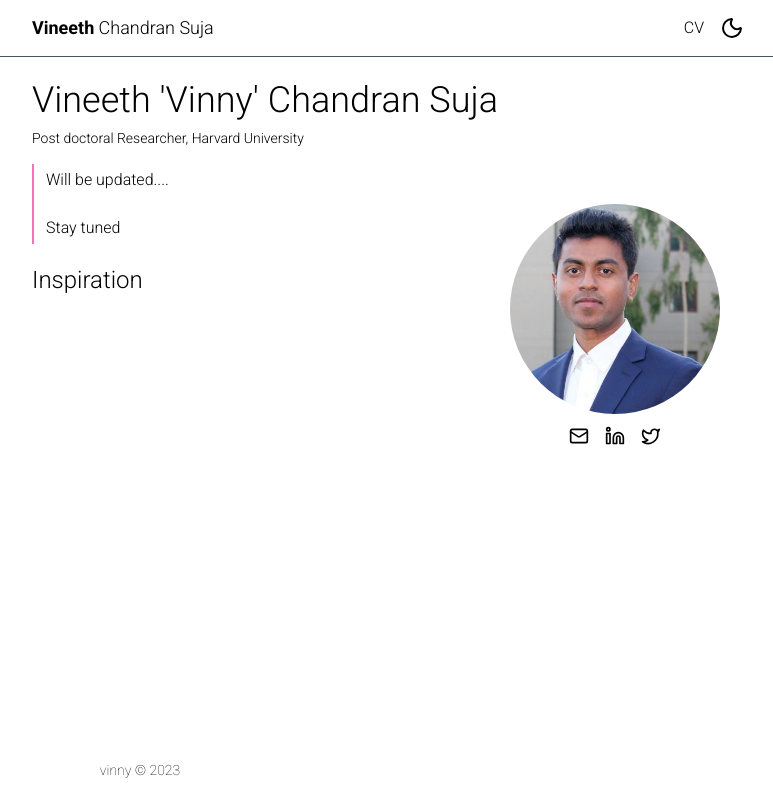
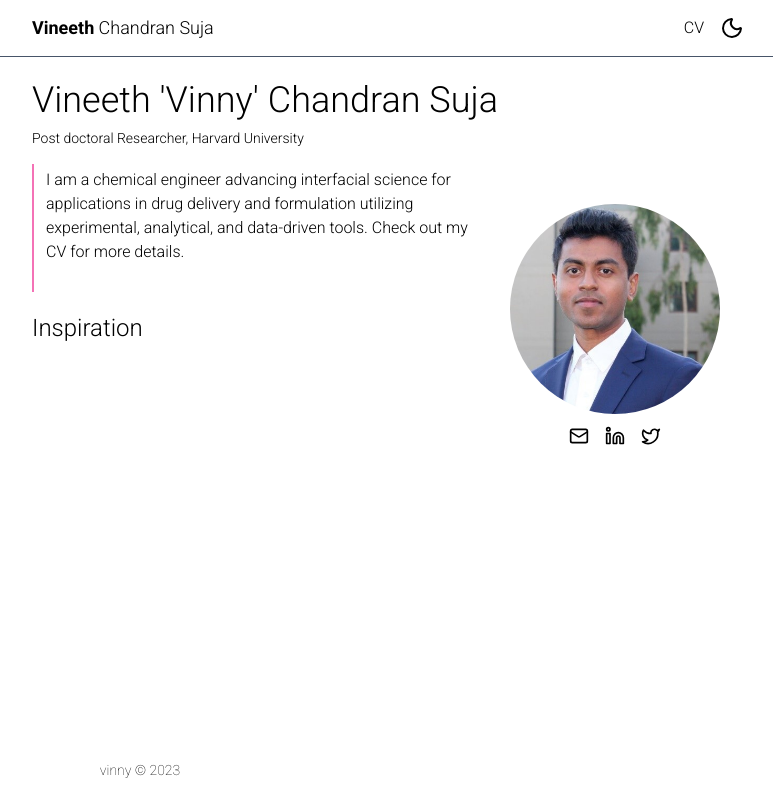
Before and after one commit to vcsuja/vcsuja.github.io, a SvelteKit app: page / in a window 1280 px wide. Shown: the whole page, without its empty margins (244-1017 px from the left). Built offline with nearby package versions, Linux system fonts and the light colour scheme.

Commit message:
Update +page.svelte
Updated description

```diff
--- a/src/routes/+page.svelte
+++ b/src/routes/+page.svelte
@@ -36,10 +36,10 @@
 </div>
 <div>
 	<p class="border-l-2 border-pink-400 pl-3 py-1 mb-5">
-		Will be updated....
+		I am a chemical engineer advancing interfacial science for applications in drug delivery and formulation utilizing experimental, analytical, and data-driven tools. Check out my CV for more details.
 		<br />
 		<br />
-		Stay tuned
+
 	</p>
 
 	<h2 class="text-2xl">Inspiration</h2>
```
